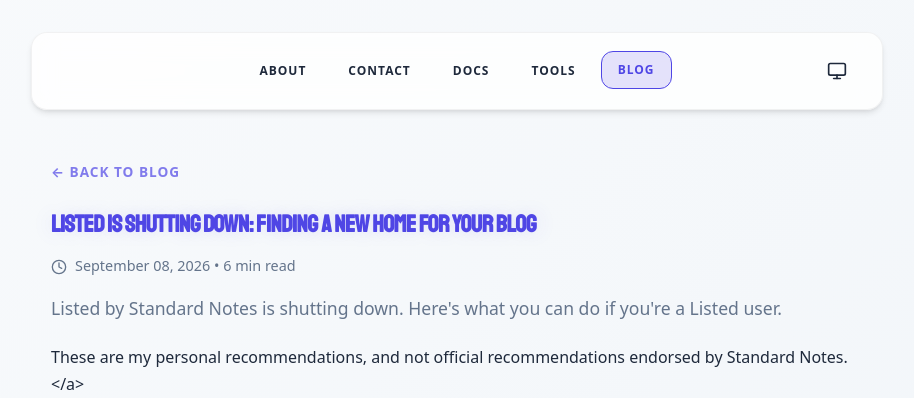
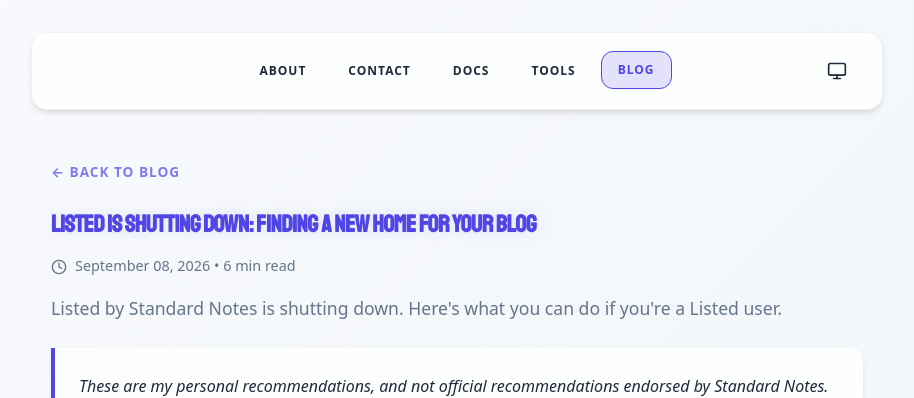
Before and after one commit to PASSK3YS/PASSK3YS.github.io, a Jekyll site: the page built from _posts/2026-09-08-migrating-away-from-listed.md, in a window 1280 px wide and 900 px high, cut to the strip 0-398 px from the top of the window. Shown: the whole strip, without its empty margins (183-1097 px from the left). Built offline with Jekyll 4.4.1, drawn with Linux system fonts in a browser that asks for light colours; some web fonts are replaced.

Commit message:
fix: callout

```diff
--- a/_posts/2026-09-08-migrating-away-from-listed.md
+++ b/_posts/2026-09-08-migrating-away-from-listed.md
@@ -6,9 +6,9 @@
 permalink: /blog/migrating-away-from-listed/
 ---
 
-  <div class="info-callout">
-      These are my personal recommendations, and not official recommendations endorsed by Standard Notes.</a>
-  </div>
+
+> These are my personal recommendations, and not official recommendations endorsed by Standard Notes.
+
 
 ![Goodbye Listed](https://files.horizon.pics/4cda86a5-f81f-4186-a226-6c86c6c97b8d?a=480&region=eu-central&mime1=image&mime2=jpeg)
 
```
